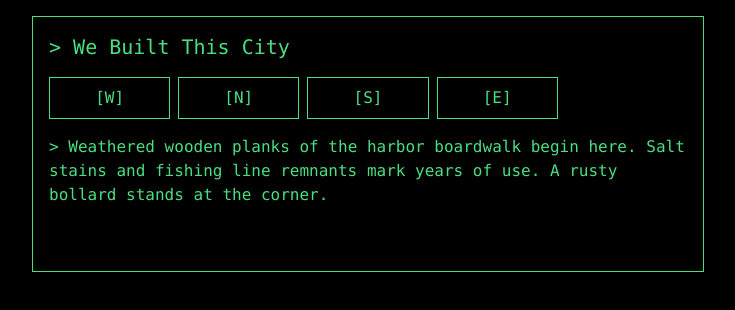
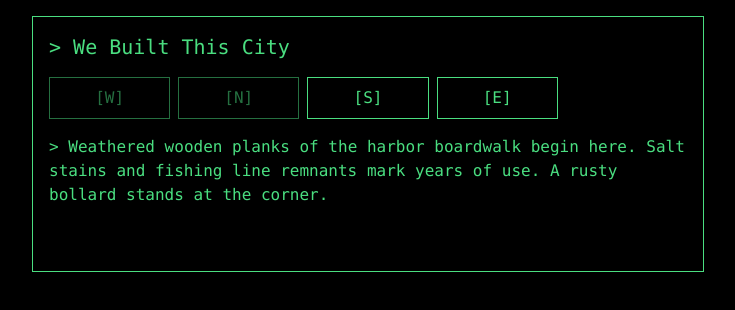
Before and after one commit to jonbell-lot23/we-built-this-city, a Next.js app: page /map in a window 1280 px wide. Shown: the top 310 px of the page, without its empty margins (272-1007 px from the left). Built offline with nearby package versions, Linux system fonts and the light colour scheme.

Commit message:
Implement movement validation and improve city description handling

```diff
--- a/app/map/page.tsx
+++ b/app/map/page.tsx
@@ -56,6 +56,14 @@
   const getCell = (x: number, y: number) =>
     cells.find((c) => c.x === x && c.y === y);
 
+  const canMove = (dx: number, dy: number) => {
+    const nx = pos.x + dx;
+    const ny = pos.y + dy;
+    if (nx < 0 || ny < 0 || nx >= gridSize || ny >= gridSize) return false;
+    const dest = getCell(nx, ny);
+    return dest && dest.walkable;
+  };
+
   const move = (dx: number, dy: number) => {
     const nx = pos.x + dx;
     const ny = pos.y + dy;
@@ -91,26 +99,46 @@
           <h1 className="text-xl mb-4">{">"} We Built This City</h1>
           <div className="grid grid-cols-5 gap-2 mb-4">
             <button
-              className="w-full py-2 border border-green-400 hover:bg-green-400 hover:text-black transition-colors"
+              className={`w-full py-2 border border-green-400 transition-colors ${
+                canMove(-1, 0)
+                  ? "hover:bg-green-400 hover:text-black"
+                  : "opacity-50 cursor-not-allowed"
+              }`}
               onClick={() => move(-1, 0)}
+              disabled={!canMove(-1, 0)}
             >
               [W]
             </button>
             <button
-              className="w-full py-2 border border-green-400 hover:bg-green-400 hover:text-black transition-colors"
+              className={`w-full py-2 border border-green-400 transition-colors ${
+                canMove(0, -1)
+                  ? "hover:bg-green-400 hover:text-black"
+                  : "opacity-50 cursor-not-allowed"
+              }`}
               onClick={() => move(0, -1)}
+              disabled={!canMove(0, -1)}
             >
               [N]
             </button>
             <button
-              className="w-full py-2 border border-green-400 hover:bg-green-400 hover:text-black transition-colors"
+              className={`w-full py-2 border border-green-400 transition-colors ${
+                canMove(0, 1)
+                  ? "hover:bg-green-400 hover:text-black"
+                  : "opacity-50 cursor-not-allowed"
+              }`}
               onClick={() => move(0, 1)}
+              disabled={!canMove(0, 1)}
             >
               [S]
             </button>
             <button
-              className="w-full py-2 border border-green-400 hover:bg-green-400 hover:text-black transition-colors"
+              className={`w-full py-2 border border-green-400 transition-colors ${
+                canMove(1, 0)
+                  ? "hover:bg-green-400 hover:text-black"
+                  : "opacity-50 cursor-not-allowed"
+              }`}
               onClick={() => move(1, 0)}
+              disabled={!canMove(1, 0)}
             >
               [E]
             </button>
--- a/components/CityGrid.tsx
+++ b/components/CityGrid.tsx
@@ -9,6 +9,11 @@
   biome: string;
   description: string;
   type: string;
+};
+
+// Helper function to clean up escaped quotes in text
+const cleanDescription = (text: string) => {
+  return text.replace(/""/g, '"');
 };
 
 const biomeColors: Record<string, string> = {
@@ -47,6 +52,7 @@
         Papa.parse<CityCell>(text, {
           header: true,
           dynamicTyping: true,
+          escapeChar: '"',
           complete: (results) => {
             setCells(results.data);
             const maxCoord =
@@ -125,7 +131,7 @@
                 </span>
               </div>
               <p className="text-gray-700 leading-relaxed text-lg">
-                {hoveredCell.description}
+                {cleanDescription(hoveredCell.description)}
               </p>
             </div>
           )}
--- a/generateCity.ts
+++ b/generateCity.ts
@@ -184,9 +184,9 @@
         c.walkable,
         c.biome,
         c.blockId,
-        JSON.stringify(c.description || ""),
-        JSON.stringify(c.name || ""),
-        JSON.stringify(c.businessType || ""),
+        c.description ? `"${c.description.replace(/"/g, '""')}"` : '""',
+        c.name ? `"${c.name.replace(/"/g, '""')}"` : '""',
+        c.businessType ? `"${c.businessType.replace(/"/g, '""')}"` : '""',
       ].join(",")
     );
     const out = [header, ...rows].join("\n");
```
